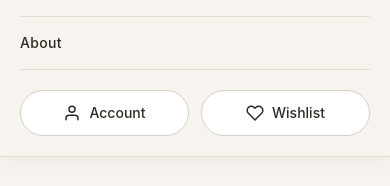
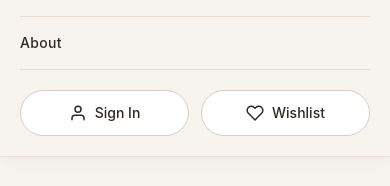
Before and after one commit to Sahilrawat666/PERN-E-Commerce, a React app in the folder frontend/: page / in a window 390 px wide. Both pictures are taken after a click on the button 349 px from the left and 40 px from the top of the page. Shown: the part 243-429 px from the top of the page. Built offline with nearby package versions, Linux system fonts and the light colour scheme; no server answers; the HTML template or start-up script is replaced by a standard one.

Commit message:
sign in button added in mobile menu

```diff
--- a/frontend/components/Navbar.jsx
+++ b/frontend/components/Navbar.jsx
@@ -175,7 +175,7 @@ function Navbar() {
                           logout();
                           setAccountOpen(false);
                         }}
-                        className="w-full rounded-xl px-3 py-2.5 text-left text-sm font-medium text-red-600 transition-colors hover:bg-red-50"
+                        className="w-full rounded-xl cursor-pointer px-3 py-2.5 text-left text-sm font-medium text-red-600 transition-colors hover:bg-red-50"
                       >
                         Logout
                       </button>
@@ -290,21 +290,34 @@ function Navbar() {
                 ))}
 
                 <div className="flex gap-3 pt-5 sm:hidden">
-                  <a
-                    href="/account"
-                    className="flex flex-1 items-center justify-center gap-2 rounded-full border border-[#d8cec3] bg-white py-3 text-sm font-medium text-[#302923] transition-all hover:border-[#b08d57] hover:text-[#b08d57]"
-                  >
-                    <FiUser size={18} />
-                    Account
-                  </a>
+                  {!isAuthenticated ? (
+                    <Link
+                      to="/login"
+                      onClick={() => setMobileMenuOpen(false)}
+                      className="flex flex-1 items-center justify-center gap-2 rounded-full border border-[#d8cec3] bg-white py-3 text-sm font-medium text-[#302923] transition-all hover:border-[#b08d57] hover:text-[#b08d57]"
+                    >
+                      <FiUser size={18} />
+                      Sign In
+                    </Link>
+                  ) : (
+                    <Link
+                      to="/account"
+                      onClick={() => setMobileMenuOpen(false)}
+                      className="flex flex-1 items-center justify-center gap-2 rounded-full border border-[#d8cec3] bg-white py-3 text-sm font-medium text-[#302923] transition-all hover:border-[#b08d57] hover:text-[#b08d57]"
+                    >
+                      <FiUser size={18} />
+                      Account
+                    </Link>
+                  )}
 
-                  <a
-                    href="/wishlist"
+                  <Link
+                    to="/wishlist"
+                    onClick={() => setMobileMenuOpen(false)}
                     className="flex flex-1 items-center justify-center gap-2 rounded-full border border-[#d8cec3] bg-white py-3 text-sm font-medium text-[#302923] transition-all hover:border-[#b08d57] hover:text-[#b08d57]"
                   >
                     <FiHeart size={18} />
                     Wishlist
-                  </a>
+                  </Link>
                 </div>
               </div>
             </nav>
```
